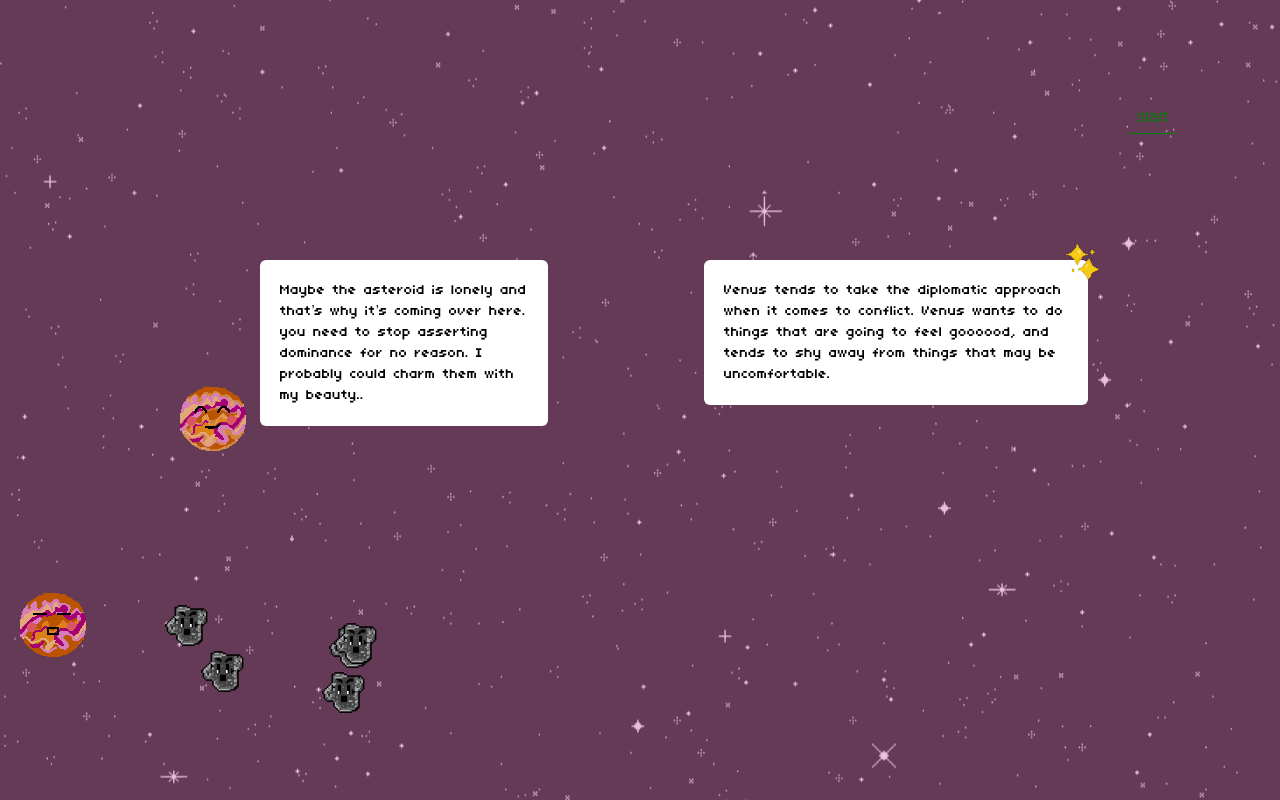
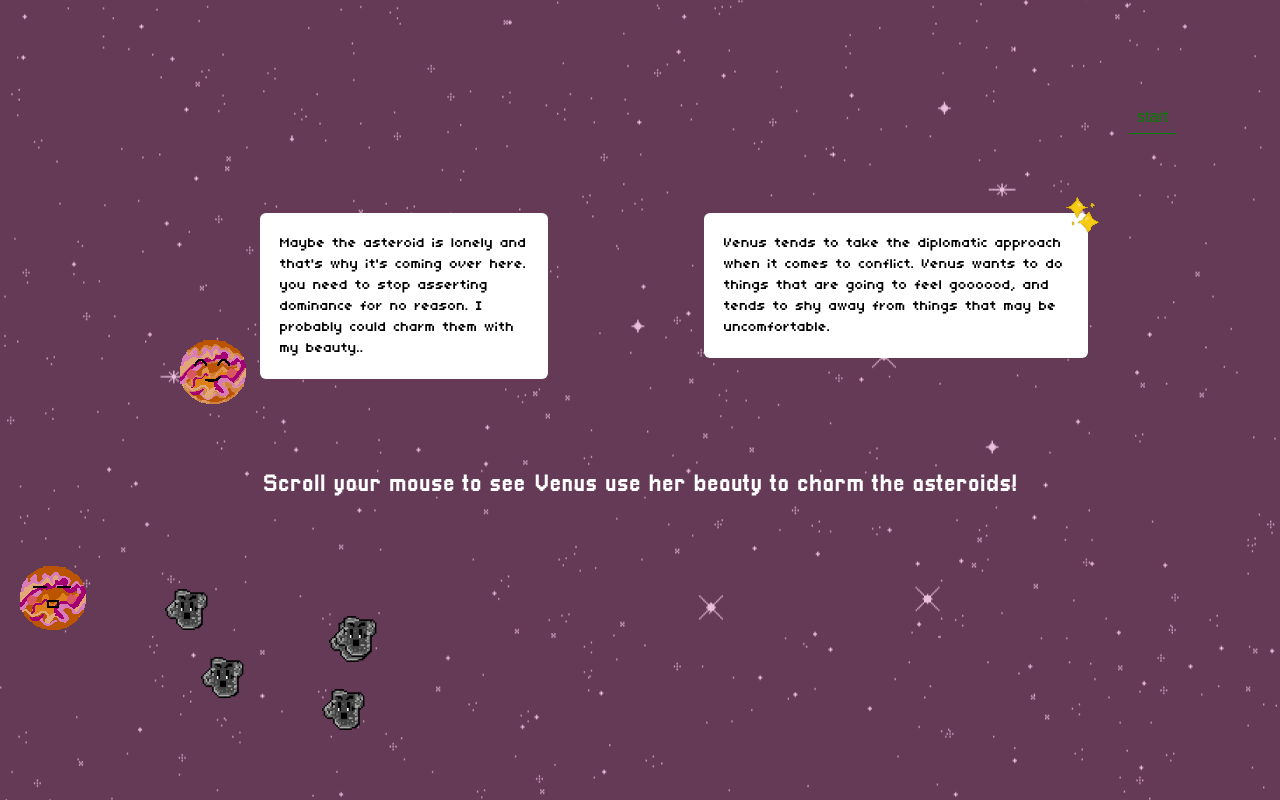
Before and after one commit to danyabaron/cosmic-crossroads, a React (Create React App) app: page /mars-game/1 in a window 1280 px wide. Shown: the part 1060-1860 px from the top of the page. Built offline with nearby package versions, Linux system fonts and the light colour scheme.

Commit message:
changed spacing and layout of mars horizontal venus file

```diff
--- a/src/Components/MarsPathComponents/MarsPathComponents1/MarsHorizontalVenus.js
+++ b/src/Components/MarsPathComponents/MarsPathComponents1/MarsHorizontalVenus.js
@@ -197,7 +197,8 @@ function MarsHorizontalVenus({ setScreen, addCharacter, characters }) {
             tl.to(".venus-annoyed, .asteroid-angry", {
                 x: "50vw",
                 ease: "power2.out",
-                duration: 2
+                duration: 2,
+                scale: 1, // Ensure scale remains at 1 (no shrinking)
             }, "<");
 
             // Add the glow effect (this will trigger only once)
@@ -219,7 +220,7 @@ function MarsHorizontalVenus({ setScreen, addCharacter, characters }) {
 
             // Optional: Add a subtle effect for Venus and asteroids after the image change
             tl.to(".venus-annoyed, .asteroid-angry", {
-                scale: 1, // Reset scaling
+                scale: 1, // Ensure scale stays at 1
                 rotation: 0, // Reset rotation
                 duration: 1,
                 ease: "power2.out",
@@ -539,16 +540,16 @@ function MarsHorizontalVenus({ setScreen, addCharacter, characters }) {
                 </section>
 
                 {/* container for SECOND scroll section / dialogue */}
-                <section  id="panel" className='venus-line relative  w-full min-w-screen min-h-screen flex flex-col gap-24 justify-center items-center'>
+                <section id="panel" className='venus-line relative w-full min-w-screen min-h-screen flex flex-col justify-start pt-20'>
 
-                    <div id='container-panel-venus' className='flex w-full justify-between flex-col md:flex-row px-40'>
+                    <div id='container-panel-venus' className='flex w-full justify-between flex-col md:flex-row px-10 md:px-40 '>
 
-                        <div id='venus-dialogue-2' className='flex flex-row w-fit h-fit'>
+                        <div id='venus-dialogue-2' className='flex flex-row w-fit h-fit mb-8'>
                             <div id='venus-pic' className='h-fit mt-28'>
-                                <img className="w-[100px] sm:w-[60px] md:w-[80px] lg:w-[100px]" src={VenusGifDefault} alt="Venus Gif"/>
+                                <img className="w-[100px] h-auto" src={VenusGifDefault} alt="Venus Gif"/>
                             </div>
                             <div id ='venus-text' className='flex mb-14 w-fit md:w-72 h-fit bg-white rounded-md font-body text-wrap p-5 text-xs md:text-sm'>
-                                Maybe the asteroid is lonely and that’s why it’s coming over here. you need to stop asserting dominance for no reason. I probably could charm them with my beauty..
+                                Maybe the asteroid is lonely and that's why it's coming over here. you need to stop asserting dominance for no reason. I probably could charm them with my beauty..
                             </div>
                         </div>
                         <div id='benefic-text' className='relative flex w-fit md:w-96 h-fit bg-white rounded-md font-body text-wrap p-5 mr-8 text-xs md:text-sm'>
@@ -558,13 +559,18 @@ function MarsHorizontalVenus({ setScreen, addCharacter, characters }) {
 
                     </div>
 
-                    <div className="relative top-auto left-0 w-full h-[100px] z-10">
+                    <div className='flex justify-center items-center mb-12 w-full'>
+                        <h1 className='font-header text-white text-2xl text-center px-4'>
+                            Scroll your mouse to see Venus use her beauty to charm the asteroids!
+                        </h1>
+                    </div>
+
+                    <div id='animation-container' className="relative gap-3 w-full h-[150px] mb-10">
                         {/* Venus Annoyed Image */}
-                            <img className='venus-annoyed absolute z-10 left-0 w-[100px] sm:w-[60px] md:w-[80px] lg:w-[100px]' src={VenusAnnoyedImg} alt="Venus Annoyed Image"/>
+                        <img className='venus-annoyed absolute z-10 left-0 w-[100px] h-auto' src={VenusAnnoyedImg} alt="Venus Annoyed Image"/>
 
                         {/* Asteroids */}
                         {asteroidPositions.map((position, index) => (
-
                             <img
                                 key={index}
                                 className="asteroid-angry absolute w-[50px] h-auto max-w-full max-h-full object-contain"
@@ -573,24 +579,13 @@ function MarsHorizontalVenus({ setScreen, addCharacter, characters }) {
                                 style={{
                                     top: `${position.top}%`,  // Using the random top value
                                     left: `${position.left}%`,  // Using the random left value
-
                                 }}
                             />
                         ))}
-
                     </div>
 
-                    <div className='line-container relative w-full h-8 flex flex-col gap-2 justify-center items-center' >
-
-
-
-                        {/* <img className='asteroid-angry absolute w-[40px] h-auto max-w-full max-h-full object-contain -top-10 left-40' src={AsteroidAngry} alt="Asteroid Angry Image"/> */}
-
-
-
+                    <div className='line-container relative w-full h-8 flex flex-col gap-2 justify-center items-center mb-10'>
                         <span className="line w-full h-2 p-2 m-auto relative inline-block z-0 bg-white"></span>
-
-
                     </div>
                 </section>
 
@@ -615,7 +610,7 @@ function MarsHorizontalVenus({ setScreen, addCharacter, characters }) {
                                 Waiting to take the offense side is difficult for you. You are prone to taking action immediately and channeling your inner warrior.
                             </div>
                             <div id='mars-pic' className='mt-14'>
-                                <img className="w-[100px] sm:w-[60px] md:w-[80px] lg:w-[100px]" src={MarsGif} alt="Venus Gif"/>
+                                <img className="w-[100px] sm:w/[60px] md:w/[80px] lg:w/[100px]" src={MarsGif} alt="Venus Gif"/>
                             </div>
                         </div>
                     </div>
@@ -627,7 +622,7 @@ function MarsHorizontalVenus({ setScreen, addCharacter, characters }) {
                         {/* Mars */}
                         <img
                             ref={marsRef}  // ADD THIS
-                            className="absolute bottom-10 left-[30%] w-[100px] z-10"
+                            className="absolute bottom-10 left-[30%] w-[100px]"
                             id="mars"
                             src={MarsDefaultPng}
                             alt="Mars"
@@ -646,7 +641,7 @@ function MarsHorizontalVenus({ setScreen, addCharacter, characters }) {
                 </section>
 
                 {/* container for FIFTH scroll section / dialogue */}
-                <section id="panel" className='relative w-screen min-h-screen flex flex-col justify-center'>
+                {/* <section id="panel" className='relative w-screen min-h-screen flex flex-col justify-center'>
                     <div id='container-panel' className='flex flex-col items-center gap-14'>
                         <div id='venus-dialogue' className='flex flex-row w-fit h-fit self-start p-7 ml-9'>
                             <div id='venus-pic' className='mt-14'>
@@ -665,7 +660,7 @@ function MarsHorizontalVenus({ setScreen, addCharacter, characters }) {
                             </div>
                         </div>
                     </div>
-                </section>
+                </section> */}
 
                 {/* container for SIXTH/FINAL scroll section / dialogue */}
                 <section id="panel" className='relative w-screen min-h-screen flex flex-col justify-center pr-5'>
```
Lines whose indentation alone changed are shown as unchanged.
